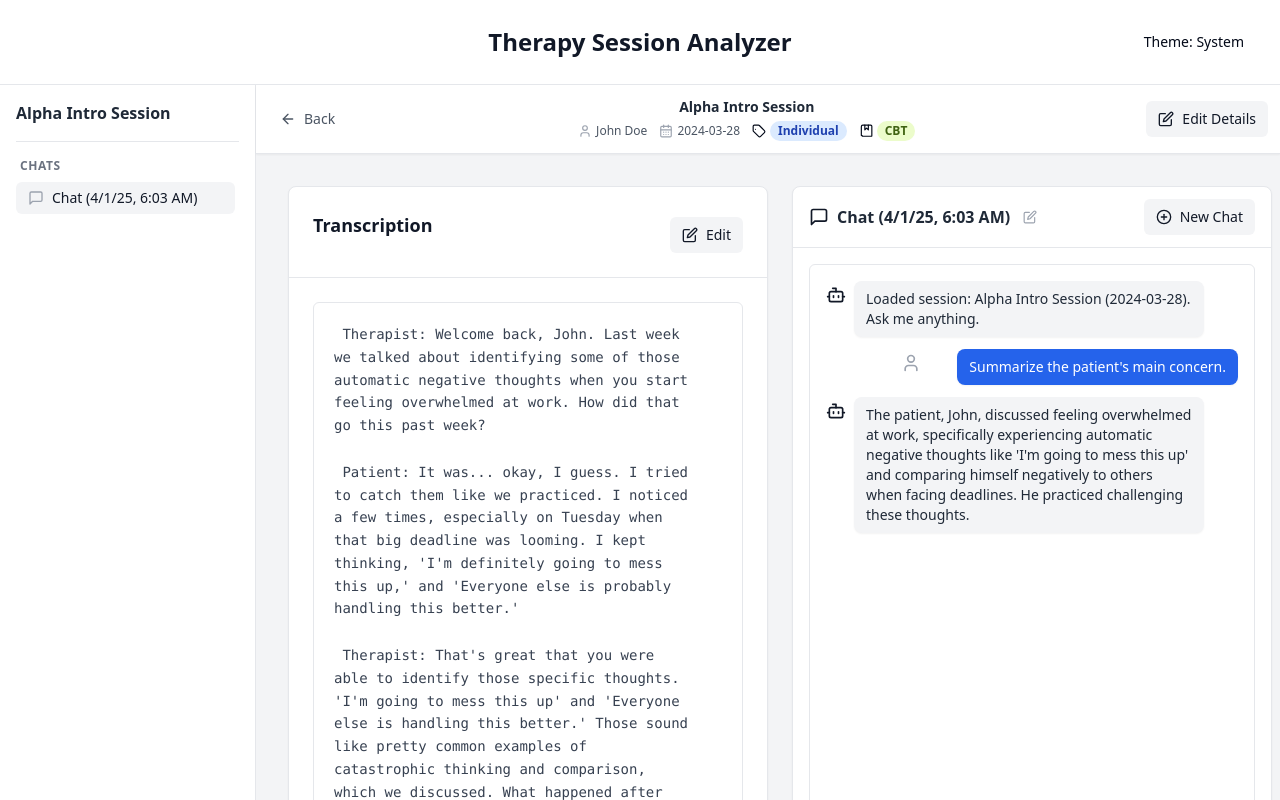
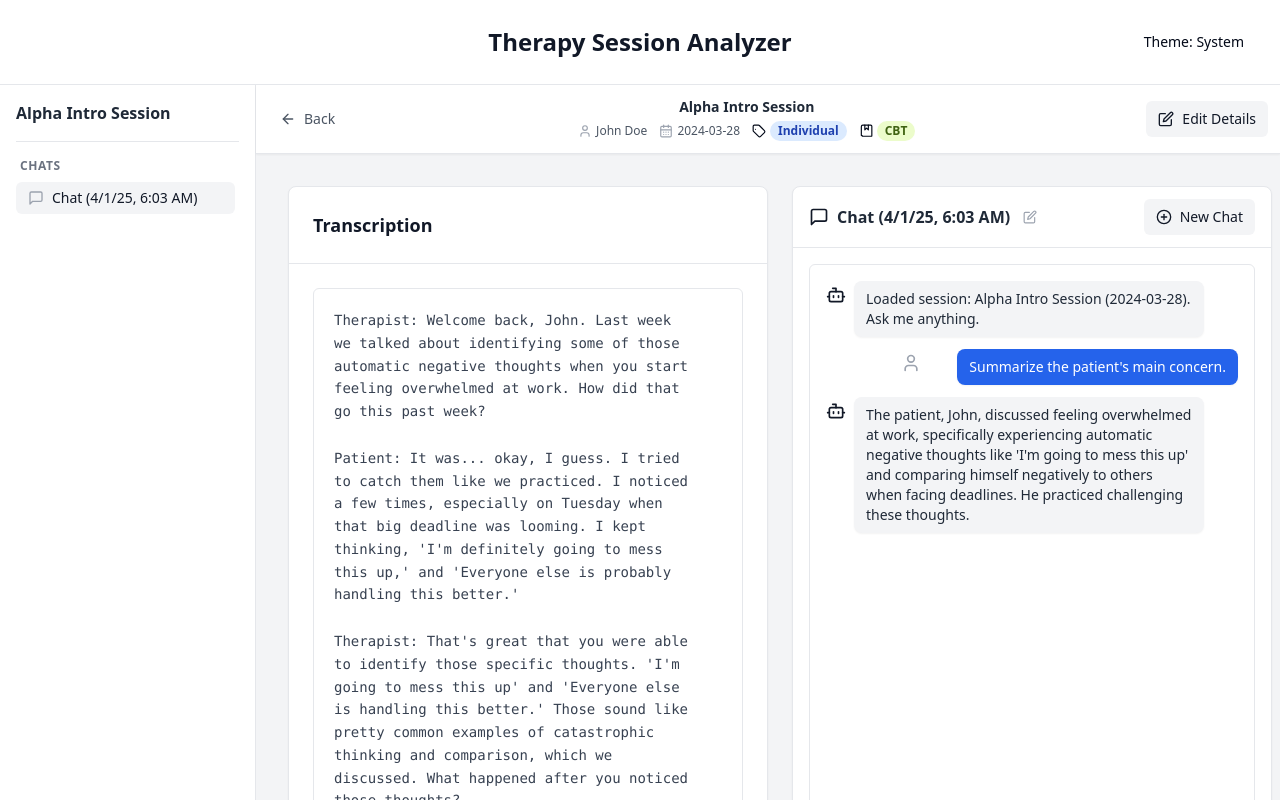
Before and after one commit to radekstepan/therascript, a React app in the folder ui/: page /sessions/1/chats/1700000000001 in a window 1280 px wide. Shown: the top 800 px of the page. Built offline with nearby package versions, Linux system fonts and the light colour scheme.

Commit message:
feat: remove editing of whole transcript

```diff
--- a/ui/src/components/SessionView.tsx
+++ b/ui/src/components/SessionView.tsx
@@ -6,8 +6,8 @@ import { useParams, useNavigate, Navigate, useLocation } from 'react-router-dom'
 import { Button } from './ui/Button';
 import { Card, CardContent, CardHeader } from './ui/Card';
 import { Dialog, DialogContent, DialogHeader, DialogTitle, DialogFooter, DialogClose } from './ui/Dialog'; // Import Dialog
-import { Input } from './ui/Input';   // Import Input
-import { Label } from './ui/Label';   // Import Label
+import { Input } from './ui/Input'; // Import Input
+import { Label } from './ui/Label'; // Import Label
 import { Select, SelectContent, SelectItem, SelectTrigger, SelectValue } from './ui/Select'; // Import Select
 import { Loader2, ArrowLeft, User, CalendarDays, Tag, BookMarked, Edit, Save, X } from './icons/Icons'; // Re-add Edit, Save, X
 
@@ -17,7 +17,7 @@ import { SessionSidebar } from './SessionView/SessionSidebar';
 // Constants, Types
 import { SESSION_TYPES, THERAPY_TYPES } from '../constants';
 import type { Session, ChatSession } from '../types';
-import { cn } from '../utils'; // Import cn
+import { cn } from '../utils'; // Keep cn import if used elsewhere
 
 // Atoms
 import {
@@ -30,46 +30,16 @@ import {
 saveTranscriptAtom,
 } from '../store';
 
-// Sub-components (No longer importing SessionMetadata)
+// Sub-components
 import { Transcription } from './SessionView/Transcription';
 import { ChatInterface } from './SessionView/ChatInterface';
-
-// --- Helper function for badges (copied from LandingPage) ---
-const getBadgeClasses = (type?: string, category: 'session' | 'therapy' = 'session'): string => {
-    const base = "inline-flex items-center rounded-full px-2 py-0.5 text-xs font-semibold capitalize"; // Adjusted padding slightly
-    let colorClasses = "bg-gray-100 text-gray-800 dark:bg-gray-700 dark:text-gray-300"; // Default
-
-    const typeLower = type?.toLowerCase();
-
-    if (category === 'session') {
-        switch(typeLower){
-            case 'individual': colorClasses = 'bg-blue-100 text-blue-800 dark:bg-blue-900 dark:text-blue-200'; break;
-            case 'phone': colorClasses = 'bg-sky-100 text-sky-800 dark:bg-sky-900 dark:text-sky-200'; break;
-            case 'skills group': colorClasses = 'bg-teal-100 text-teal-800 dark:bg-teal-900 dark:text-teal-200'; break;
-            case 'family session': colorClasses = 'bg-emerald-100 text-emerald-800 dark:bg-emerald-900 dark:text-emerald-200'; break;
-            case 'couples': colorClasses = 'bg-indigo-100 text-indigo-800 dark:bg-indigo-900 dark:text-indigo-200'; break;
-            // Add other session types if needed
-            default: colorClasses = 'bg-gray-100 text-gray-700 dark:bg-gray-800 dark:text-gray-300'; // Fallback for unmapped session types
-        }
-    } else { // therapy
-         switch(typeLower){
-            case 'act': colorClasses = 'bg-purple-100 text-purple-800 dark:bg-purple-900 dark:text-purple-200'; break;
-            case 'dbt': colorClasses = 'bg-amber-100 text-amber-800 dark:bg-amber-900 dark:text-amber-200'; break;
-            case 'cbt': colorClasses = 'bg-lime-100 text-lime-800 dark:bg-lime-900 dark:text-lime-200'; break;
-            case 'erp': colorClasses = 'bg-rose-100 text-rose-800 dark:bg-rose-900 dark:text-rose-200'; break;
-            case 'mindfulness': colorClasses = 'bg-cyan-100 text-cyan-800 dark:bg-cyan-900 dark:text-cyan-200'; break;
-            // Add other therapy types if needed
-            default: colorClasses = 'bg-pink-100 text-pink-800 dark:bg-pink-900 dark:text-pink-200'; // Fallback for unmapped therapy types
-        }
-    }
-    return cn(base, colorClasses);
-}
-
+import { getBadgeClasses } from '../helpers'; // Import shared helper
 
 export function SessionView() {
 const { sessionId: sessionIdParam, chatId: chatIdParam } = useParams<{ sessionId: string; chatId?: string }>();
 const navigate = useNavigate();
 const location = useLocation();
+
 
 // Atoms
 const allSessions = useAtomValue(pastSessionsAtom);
@@ -88,8 +58,8 @@ export function SessionView() {
 const [editDate, setEditDate] = useState('');
 const [editType, setEditType] = useState('');
 const [editTherapy, setEditTherapy] = useState('');
-    // --- Transcript Editing State (Keep as is) ---
-    const [isEditingTranscript, setIsEditingTranscript] = useState(false);
+// --- Transcript State ---
+// Remove isEditingTranscript state for overall edit
 const [editTranscriptContent, setEditTranscriptContent] = useState('');
 const [isLoading, setIsLoading] = useState(true);
 
@@ -139,9 +109,7 @@ export function SessionView() {
 useEffect(() => {
     if (derivedSession) {
         // Initialize transcript edit state
-            if (!isEditingTranscript) {
-                setEditTranscriptContent(derivedSession.transcription || '');
-            }
+        setEditTranscriptContent(derivedSession.transcription || ''); // Initialize content directly
         // Initialize details edit state (used when modal opens)
         setEditClientName(derivedSession.clientName || '');
         setEditSessionName(derivedSession.sessionName || derivedSession.fileName || '');
@@ -149,10 +117,7 @@ export function SessionView() {
         setEditType(derivedSession.sessionType || SESSION_TYPES[0]); // Default if undefined
         setEditTherapy(derivedSession.therapy || THERAPY_TYPES[0]);   // Default if undefined
     }
-         // Reset transcript editing if session changes or editing stops
-        if (!derivedSession || !isEditingTranscript) { setIsEditingTranscript(false); }
-        // We don't need to reset the detail edit state here constantly, only when opening modal
-    }, [derivedSession, isEditingTranscript]); // Depend only on derivedSession and isEditingTranscript
+}, [derivedSession]); // Only depend on derivedSession now
 
 // --- Handlers ---
 
@@ -173,14 +138,6 @@ export function SessionView() {
  const handleCloseEditMetadataModal = () => {
     setIsEditingMetadata(false);
     // No need to reset state here, it's reset on open
-    };
-
-
-    const handleEditTranscriptToggle = () => { // Keep this
-        if (!isEditingTranscript && derivedSession) {
-            setEditTranscriptContent(derivedSession.transcription || '');
-        }
-        setIsEditingTranscript(prev => !prev);
 };
 
 // Re-introduce handler to save metadata changes (from modal)
@@ -207,15 +164,15 @@ export function SessionView() {
     setIsEditingMetadata(false); // Close modal on success
 };
 
-
-    const handleSaveTranscriptEdit = () => { // Keep this
+// This handler updates the state when a paragraph is saved in Transcription.tsx
+const handleTranscriptContentChange = (newContent: string) => {
     if (!derivedSession) return;
     saveTranscriptAction({
         sessionId: derivedSession.id,
-            transcript: editTranscriptContent
+        transcript: newContent // Use the content passed up from the component
     });
-        setIsEditingTranscript(false);
-    };
+     setEditTranscriptContent(newContent); // Also update local state if needed for consistency
+}
 
 const handleNavigateBack = () => navigate('/'); // Keep this
 
@@ -230,13 +187,15 @@ export function SessionView() {
 
     // Use badge style if category is provided
     const isBadge = category === 'session' || category === 'therapy';
+    // Use the imported getBadgeClasses function
     const badgeClasses = isBadge ? getBadgeClasses(value, category) : '';
 
     return (
         <div className="flex items-center space-x-1" title={label}>
              <IconComponent className={cn("h-3.5 w-3.5 flex-shrink-0", isBadge ? "text-inherit" : "text-gray-400 dark:text-gray-500")} aria-hidden="true" />
              <span className={cn("text-xs capitalize", isBadge ? badgeClasses : "text-gray-600 dark:text-gray-400")}>
-                     {value}
+                 {/* Don't double-capitalize if it's already a badge */}
+                 {isBadge ? value : value}
              </span>
          </div>
     );
@@ -296,28 +255,17 @@ export function SessionView() {
 
                     {/* Transcription Section - Needs to grow */}
                     <Card className="flex flex-col flex-grow min-h-0">
-                            <CardHeader className="flex-row justify-between items-start mb-0 pb-2 flex-shrink-0">
+                         {/* Remove Edit/Save/Cancel buttons for overall transcript */}
+                        <CardHeader className="mb-0 pb-2 flex-shrink-0">
                             <h3 className="text-lg font-semibold">Transcription</h3>
-                                {!isEditingTranscript ? (
-                                    <Button onClick={handleEditTranscriptToggle} variant="secondary" size="sm" icon={Edit}>
-                                        Edit
-                                    </Button>
-                                ) : (
-                                    <div className="flex justify-end space-x-2">
-                                        <Button onClick={handleSaveTranscriptEdit} variant="default" size="sm" icon={Save}>
-                                            Save
-                                        </Button>
-                                        <Button onClick={handleEditTranscriptToggle} variant="secondary" size="sm">Cancel</Button>
-                                    </div>
-                                )}
                         </CardHeader>
                         <hr className="my-4 border-gray-200 dark:border-gray-700 flex-shrink-0" />
                         <CardContent className="pt-2 flex flex-col flex-grow min-h-0">
                             <Transcription
                                 session={derivedSession}
-                                    isEditingOverall={isEditingTranscript}
-                                    editTranscriptContent={editTranscriptContent}
-                                    onContentChange={setEditTranscriptContent}
+                                // isEditingOverall={false} // REMOVED - Prop no longer exists
+                                editTranscriptContent={editTranscriptContent} // Pass current content
+                                onContentChange={handleTranscriptContentChange} // Pass handler to update state/atom
                             />
                         </CardContent>
                     </Card>
--- a/ui/src/components/SessionView/Transcription.tsx
+++ b/ui/src/components/SessionView/Transcription.tsx
@@ -7,29 +7,27 @@ import type { Session } from '../../types';
 
 interface TranscriptionProps {
     session: Session | null;
-isEditingOverall: boolean;
+    // isEditingOverall: boolean; // Remove this prop
     editTranscriptContent: string;
     onContentChange: (value: string) => void;
-onEditToggle?: () => void;
-onSave?: () => void;
+    // onEditToggle?: () => void; // Remove this prop
+    // onSave?: () => void; // Remove this prop
 }
 
 export function Transcription({
     session,
-isEditingOverall,
     editTranscriptContent,
     onContentChange,
 }: TranscriptionProps) {
 
-
     const [editingParagraphIndex, setEditingParagraphIndex] = useState<number | null>(null);
     const [currentEditValue, setCurrentEditValue] = useState<string>('');
 
- if (!session && !isEditingOverall) {
+     if (!session) { // Simplify condition
         return <p className="italic text-gray-500 dark:text-gray-400 p-4">Loading transcript...</p>; // Use p
     }
 
-const sourceContent = isEditingOverall ? editTranscriptContent : (session?.transcription || '');
+    const sourceContent = editTranscriptContent; // Always use the state passed down
     const paragraphs = sourceContent.split('\n\n').filter(p => p.trim() !== '');
 
     const handleEditClick = (index: number, text: string) => {
@@ -44,16 +42,17 @@ const handleCancelParagraphEdit = () => {
 
     const handleSaveParagraph = () => {
         if (editingParagraphIndex === null) return;
-    const baseContentForSave = isEditingOverall ? editTranscriptContent : (session?.transcription || '');
+        // Use the current state content as the base
+        const baseContentForSave = editTranscriptContent;
         const currentParagraphs = baseContentForSave.split('\n\n').filter(p => p.trim() !== '');
         if (editingParagraphIndex >= 0 && editingParagraphIndex < currentParagraphs.length) {
             currentParagraphs[editingParagraphIndex] = currentEditValue;
         } else {
             console.warn("Paragraph index out of bounds during save.");
         }
-    const newTranscript = currentParagraphs.join('\n\n');
-    onContentChange(newTranscript);
-    handleCancelParagraphEdit();
+        const newTranscript = currentParagraphs.join('\n\n'); // Reconstruct the full transcript
+        onContentChange(newTranscript); // Call the handler passed from parent to save
+        handleCancelParagraphEdit(); // Close the inline editor
     };
 
     const handleParagraphContentChange = (e: React.ChangeEvent<HTMLTextAreaElement>) => {
@@ -63,36 +62,24 @@ const handleParagraphContentChange = (e: React.ChangeEvent<HTMLTextAreaElement>)
     return (
         <div className="flex flex-col flex-grow min-h-0">
             {/* This inner container handles the content layout */}
-        <div className="flex-grow flex flex-col min-h-0 relative">
-            {isEditingOverall ? (
-                // Overall Edit Mode: Show the single large Textarea
-                <Textarea
-                    value={editTranscriptContent}
-                    onChange={(e) => onContentChange(e.target.value)} // Use standard onChange
-                    className="flex-grow min-h-0 w-full whitespace-pre-wrap text-sm font-mono leading-relaxed p-3 resize-none border border-gray-200 dark:border-gray-700 rounded-md bg-white dark:bg-gray-900 overflow-y-auto" // Needs to grow and scroll
-                    placeholder="Enter or paste transcription here..."
-                    autoFocus
-                />
-            ) : (
-                // View Mode with Inline Paragraph Editing
-                // Use a div with overflow-y-auto and Tailwind styles
-                <div className="flex-grow min-h-0 overflow-y-auto border border-gray-200 dark:border-gray-700 rounded-md bg-white dark:bg-gray-900 p-1"> {/* This div needs to grow and scroll, added padding back */}
+            <div className="flex-grow flex flex-col min-h-0 relative"> { /* No longer conditional */ }
+                    {/* View Mode with Inline Paragraph Editing */}
+                    <div className="flex-grow min-h-0 overflow-y-auto border border-gray-200 dark:border-gray-700 rounded-md bg-white dark:bg-gray-900 p-1">
                         <div className="space-y-4 p-3">
                             {paragraphs.length > 0 ? paragraphs.map((paragraph, index) => (
                                 <div key={index} className="relative group">
                                     {editingParagraphIndex === index ? (
                                         // --- Editing mode for this paragraph ---
-                                    // Use Card for visual distinction, could also be a simple div with border/ring
                                         <Card className="p-2 border-blue-500 shadow-md ring-1 ring-blue-500 dark:border-blue-600 dark:ring-blue-600">
-                                        <div className="flex flex-col items-stretch gap-2"> {/* Use div + flex */}
+                                            <div className="flex flex-col items-stretch gap-2">
                                                 <Textarea
                                                     value={currentEditValue}
                                                     onChange={handleParagraphContentChange}
-                                                className="w-full whitespace-pre-wrap text-sm font-mono leading-relaxed p-2 resize-none" // Style directly
+                                                    className="w-full whitespace-pre-wrap text-sm font-mono leading-relaxed p-2 resize-none"
                                                     rows={Math.max(3, paragraph.split('\n').length + 1)}
                                                     autoFocus
                                                 />
-                                            <div className="flex justify-end space-x-2"> {/* Use div + flex */}
+                                                <div className="flex justify-end space-x-2">
                                                     <Button onClick={handleSaveParagraph} size="xs" variant="default" icon={Save}>
                                                          Save
                                                     </Button>
@@ -104,15 +91,14 @@ return (
                                         </Card>
                                     ) : (
                                         // --- View mode for this paragraph ---
-                                    // Use flex layout to place button beside the text
                                         <div className="flex items-start gap-2 p-1 rounded-md hover:bg-gray-50 dark:hover:bg-gray-800/50 transition-colors duration-150">
-                                        <pre className="flex-grow whitespace-pre-wrap text-sm text-gray-700 dark:text-gray-300 font-mono leading-relaxed"> {/* Text takes available space */}
+                                            <pre className="flex-grow whitespace-pre-wrap text-sm text-gray-700 dark:text-gray-300 font-mono leading-relaxed">
                                                 {paragraph}
                                             </pre>
                                             <Button
                                                 variant="ghost"
                                                 size="iconXs"
-                                            className="flex-shrink-0 h-6 w-6 p-0 opacity-0 group-hover:opacity-100 focus-visible:opacity-100 transition-opacity text-gray-400 hover:text-blue-600 dark:text-gray-500 dark:hover:text-blue-500" // Removed absolute positioning, added flex-shrink-0
+                                                className="flex-shrink-0 h-6 w-6 p-0 opacity-0 group-hover:opacity-100 focus-visible:opacity-100 transition-opacity text-gray-400 hover:text-blue-600 dark:text-gray-500 dark:hover:text-blue-500"
                                                 onClick={() => handleEditClick(index, paragraph)}
                                                 title="Edit this paragraph"
                                                 aria-label="Edit paragraph"
@@ -123,14 +109,12 @@ return (
                                     )}
                                 </div>
                             )) : (
-                            <p className="italic text-gray-500 dark:text-gray-400 p-3"> {/* Use p */}
+                                <p className="italic text-gray-500 dark:text-gray-400 p-3">
                                         No transcription available.
-                                    { session && !session.transcription && ' You can edit the session details to add one.'}
                                 </p>
                             )}
                         </div>
                     </div>
-            )}
             </div>
         </div>
     );
```
Lines whose indentation alone changed are shown as unchanged.
